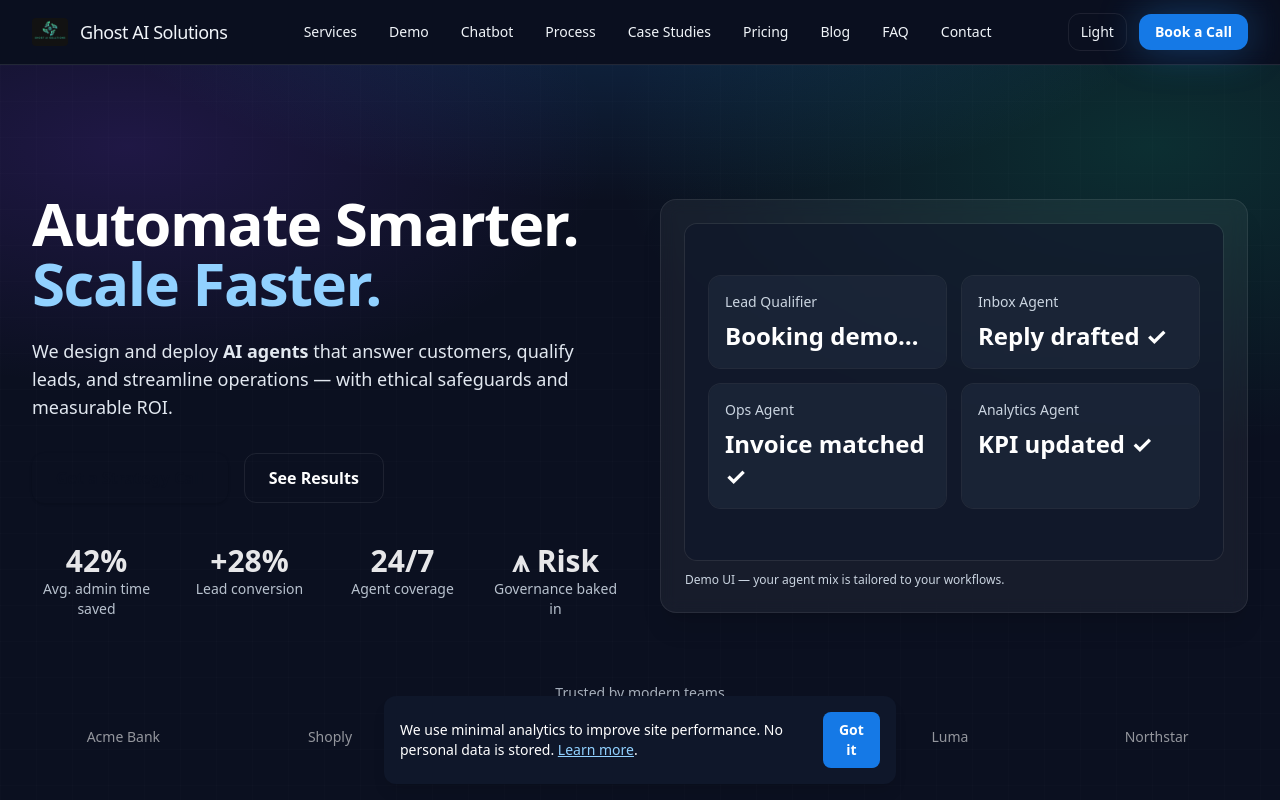
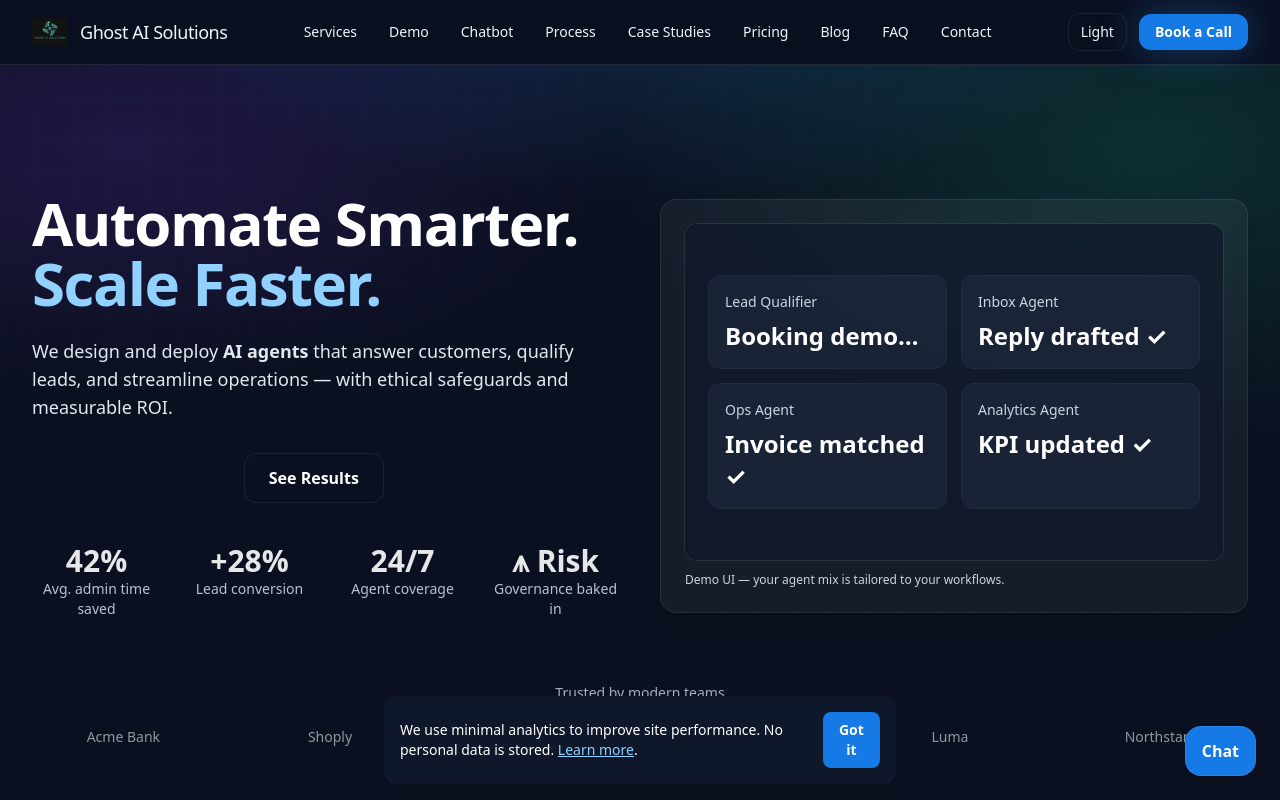
Before and after one commit to burchdad/ghostaisolutions, a Next.js app: page / in a window 1280 px wide. Shown: the top 800 px of the page. Built offline with nearby package versions, Linux system fonts and the light colour scheme.

Commit message:
Add floating Ghostbot button site-wide

```diff
--- a/app/layout.js
+++ b/app/layout.js
@@ -6,6 +6,7 @@ import CookieBanner from "@/components/CookieBanner";
 import { SpeedInsights } from '@vercel/speed-insights/next';
 import { Analytics } from '@vercel/analytics/react';
 import StickyCTA from "@/components/StickyCTA";
+import FloatingBot from "@/components/FloatingBot";
 
 export const metadata = {
   metadataBase: new URL('https://ghostai.solutions'),
@@ -76,6 +77,7 @@ export default function RootLayout({ children }) {
         <Footer />
         <StickyCTA />
         <CookieBanner />
+        <FloatingBot />
         <SpeedInsights />
         <Analytics />
       </body>
--- /dev/null
+++ b/components/FloatingBot.js
@@ -0,0 +1,31 @@
+"use client";
+
+export default function FloatingBot() {
+  // Toggle drawer state
+  const openPanel = () => {
+    const panel = document.getElementById("ghostbot-panel");
+    if (panel) panel.style.display = panel.style.display === "none" ? "flex" : "none";
+  };
+
+  // Inject panel once
+  if (typeof window !== "undefined" && !document.getElementById("ghostbot-panel")) {
+    const panel = document.createElement("div");
+    panel.id = "ghostbot-panel";
+    panel.style.cssText = "position:fixed;bottom:80px;right:20px;width:360px;height:520px;background:#fff;border:1px solid #ddd;border-radius:12px;display:none;flex-direction:column;overflow:hidden;z-index:999999;box-shadow:0 12px 40px rgba(0,0,0,.3)";
+    panel.innerHTML = `
+      <div style="padding:10px;border-bottom:1px solid #eee;font-weight:600">Ghostbot</div>
+      <iframe src="https://ghostbot-chat.vercel.app" style="border:0;width:100%;height:100%"></iframe>
+    `;
+    document.body.appendChild(panel);
+  }
+
+  return (
+    <button
+      onClick={openPanel}
+      aria-label="Open chat"
+      className="fixed bottom-4 right-4 z-[999999] rounded-2xl border bg-brand-600 px-4 py-3 font-semibold text-white shadow-lg sm:bottom-6 sm:right-6"
+    >
+      Chat
+    </button>
+  );
+}
```
